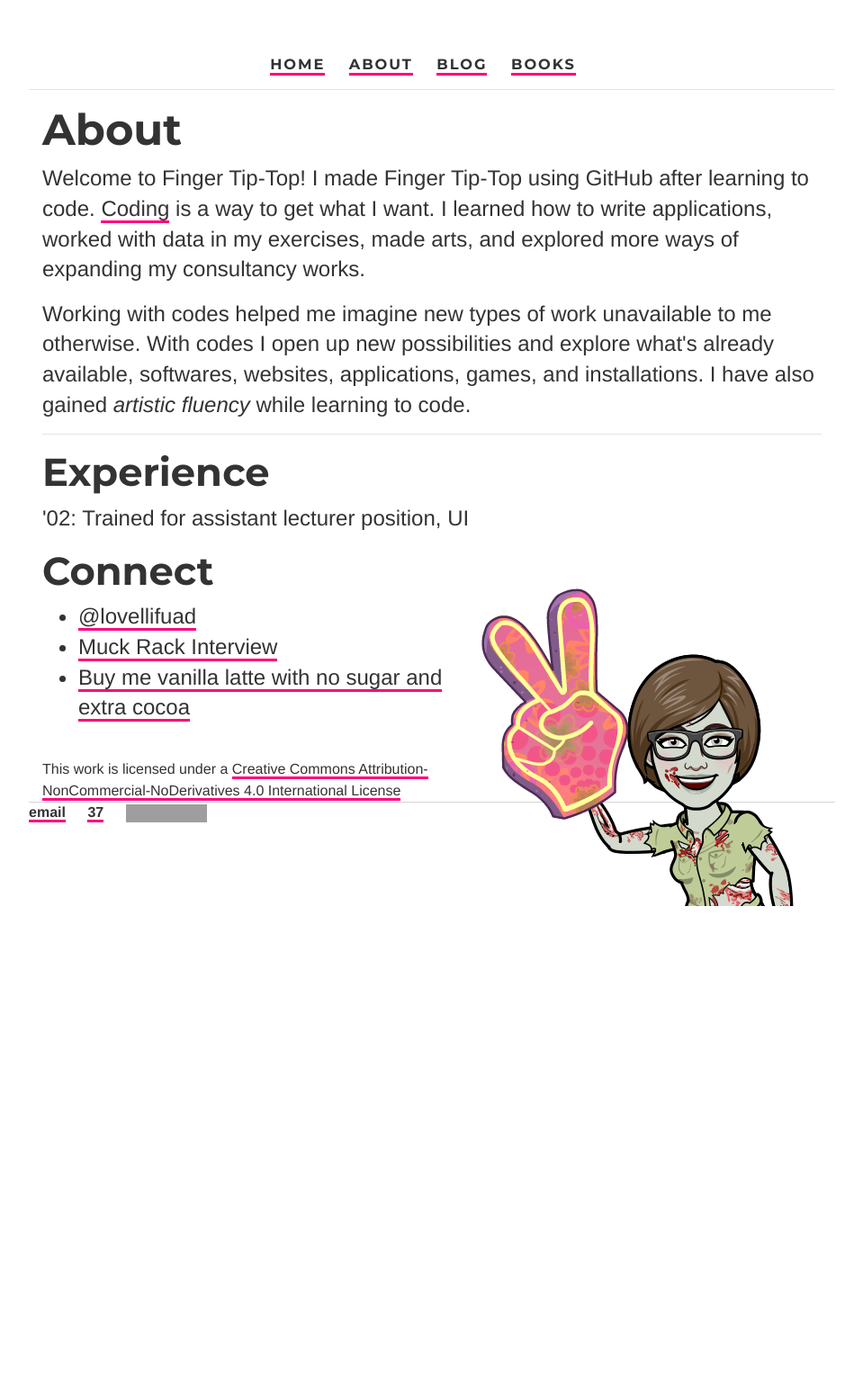
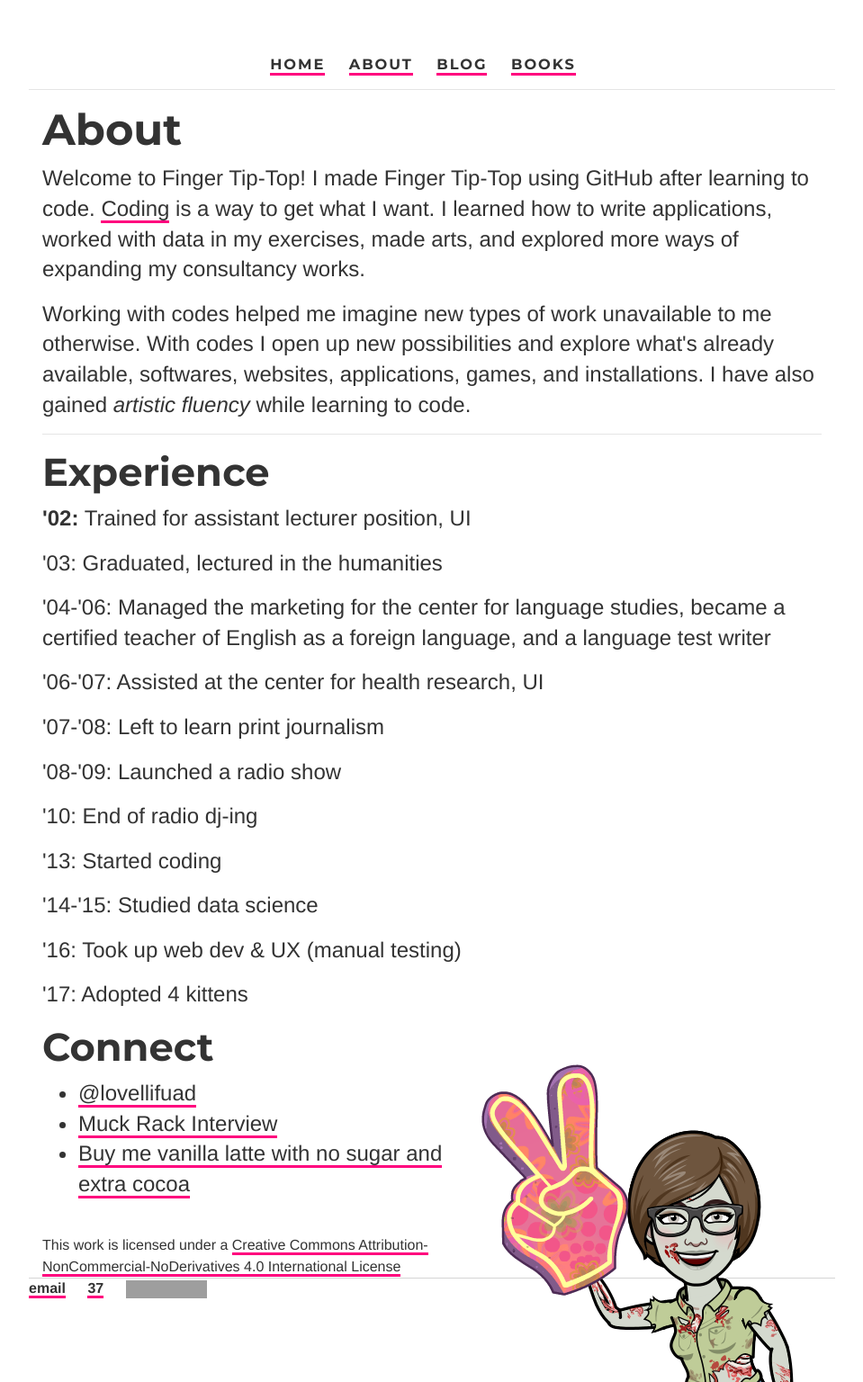
Before and after one commit to ariesti/ariesti.github.io, a Jekyll site: the page built from about/index.html, in a window 1280 px wide. Shown: the whole page at 90% size, without its empty margins (160-1119 px from the left). Built offline with Jekyll 4.4.1, drawn with Linux system fonts in a browser that asks for light colours; before the commit the page ends 1007 px from its top, so only the background shows below that; grey boxes are pictures that could not be loaded.

```diff
--- a/about/index.html
+++ b/about/index.html
@@ -20,7 +20,17 @@
 <hr>
 		<div class="about2">
 			<h2>Experience</h2>
-			<p>'02:</strong> Trained for assistant lecturer position, UI</p>
+			<p><strong>'02:</strong> Trained for assistant lecturer position, UI</p>
+			<p>'03: Graduated, lectured in the humanities</p>
+			<p>'04-'06: Managed the marketing for the center for language studies, became a certified teacher of English as a foreign language, and a language test writer</p>
+			<p>'06-'07: Assisted at the center for health research, UI</p>
+			<p>'07-'08: Left to learn print journalism</p>
+			<p>'08-'09: Launched a radio show</p>
+			<p>'10: End of radio dj-ing</p>
+			<p>'13: Started coding</p>
+			<p>'14-'15: Studied data science</p>
+			<p>'16: Took up web dev & UX (manual testing)</p>
+			<p>'17: Adopted 4 kittens</p>
 		</div>
 		<div class="image">
 			<img src="/assets/1-ftt.png" alt="Finger Tip-Top" style="float:right" />
```
